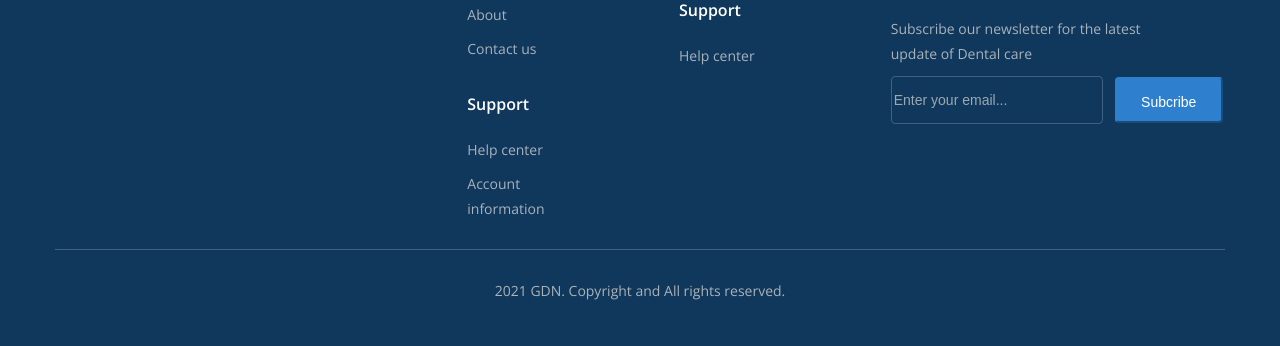
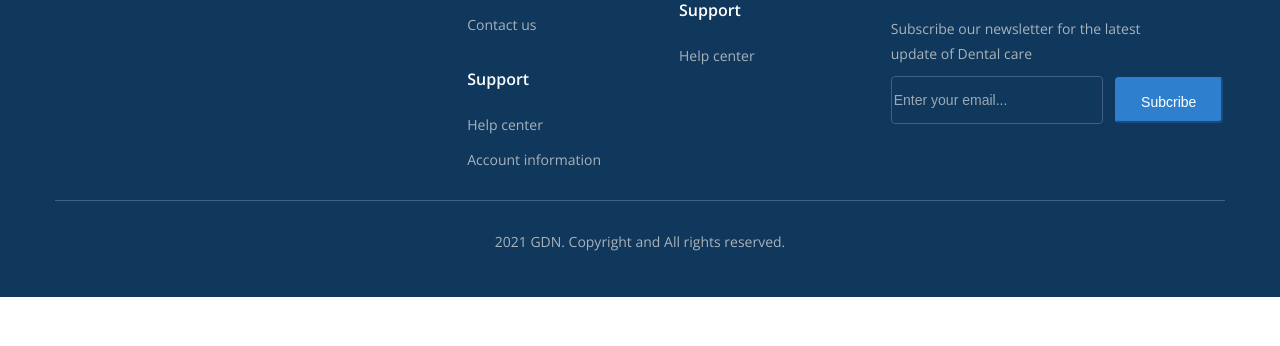
Before and after one commit to huypham88/D---n-3-HTML_CSS, a plain HTML site: page index.html in a window 1280 px wide. Shown: the part 6545-6891 px from the top of the page. After the commit the page ends 6842 px from the top, so only its background shows below. Drawn offline with nearby package versions, Linux system fonts and the light colour scheme.

Commit message:
Hoàn thành

```diff
--- a/assets/css/style.css
+++ b/assets/css/style.css
@@ -728,7 +728,15 @@ button {
     max-width: 273px;
 }
 
-.footer__link,
+.footer__link {
+    white-space: nowrap;
+    display: inline-block;
+    margin-top: 10px;
+    color: #a9b3bb;
+    font-size: 1.4rem;
+    font-weight: 400;
+    line-height: 1.75; /* 185.714% */
+}
 .footer__desc--form {
     display: inline-block;
     margin-top: 10px;
```
